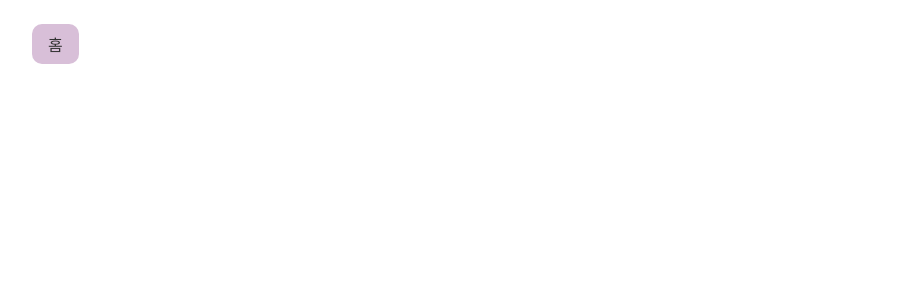
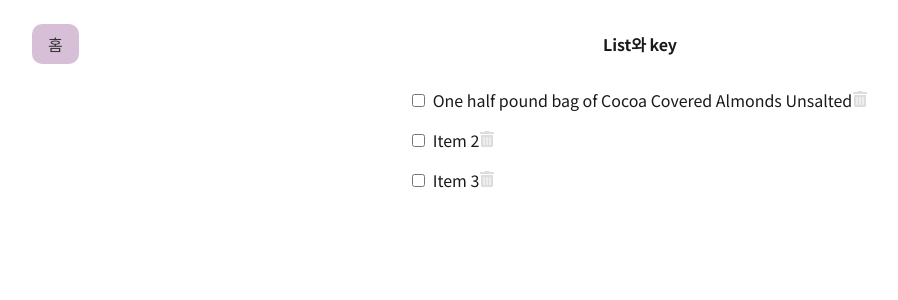
Before and after one commit to lilly0305/icn-project, a React (Create React App) app: page /list-key in a window 1280 px wide. Before the commit this address had no page. Shown: the top 300 px of the page, without its empty margins (0-898 px from the left). Built offline with nearby package versions, Linux system fonts and the light colour scheme.

Commit message:
random done, list ing

```diff
--- a/package.json
+++ b/package.json
@@ -37,6 +37,7 @@
     ]
   },
   "devDependencies": {
-    "cross-env": "^7.0.3"
+    "cross-env": "^7.0.3",
+    "react-icons": "^4.3.1"
   }
 }
--- a/src/App.js
+++ b/src/App.js
@@ -7,6 +7,8 @@ import { LoadMore } from "components/load-more/LoadMore";
 import { Like } from "components/like/Like";
 import { DynamicRouting } from "components/dynamic-routing/DynamicRouting";
 import RoutingDetail from "components/dynamic-routing/RoutingDetail";
+import Random from "components/random/Random";
+import { ListKey } from "components/list-key/ListKey";
 
 function App() {
   return (
@@ -21,6 +23,9 @@ function App() {
 
         <Route path="/dynamic-routing" element={<DynamicRouting />} />
         <Route path="/dynamic-routing/:itemId" element={<RoutingDetail />} />
+
+        <Route path="/random" element={<Random />} />
+        <Route path="/list-key" element={<ListKey />} />
       </Routes>
 
     </div>
--- a/src/components/Main.js
+++ b/src/components/Main.js
@@ -9,6 +9,8 @@ export const Main = () => {
         <Link to="/load-more">더보기</Link>
         <Link to="/like">찜하기</Link>
         <Link to="/dynamic-routing">다이나믹 라우팅</Link>
+        <Link to="/random">랜덤</Link>
+        <Link to="/list-key">리스트와 키</Link>
       </div>
     </div>
   )
--- /dev/null
+++ b/src/components/list-key/ListKey.js
@@ -0,0 +1,73 @@
+import React, { useState } from 'react'
+import { FaTrashAlt } from 'react-icons/fa';
+import 'components/scss/list-key.scss';
+
+export const ListKey = () => {
+  const [items, setItems] = useState(
+    [
+      {
+        id: 1,
+        checked: false,
+        item: "One half pound bag of Cocoa Covered Almonds Unsalted"
+      },
+      {
+        id: 2,
+        checked: false,
+        item: 'Item 2'
+      },
+      {
+        id: 3,
+        checked: false,
+        item: 'Item 3'
+      }
+    ]
+  );
+
+  const handleCheck =(id) => {
+    const listItems = items.map((item) => item.id === id ? {...item, checked: !item.checked} : item)
+    setItems(listItems);
+    localStorage.setItem('shoppinglist', JSON.stringify(listItems));
+  }
+
+  const handleDelete = (id) => {
+    const listItems = items.filter((item) => item.id !== id);
+    setItems(listItems);
+    localStorage.setItem('shoppinglist', JSON.stringify(listItems));
+  }
+
+  return (
+    <div className='listKey'>
+      <h1>List와 key</h1>
+
+      <div className='groceryList'>
+        {items.length ? (
+          <ul>
+          {
+            items.map((item) => (
+              <li className='item' key={item.id}>
+                <input
+                  type="checkbox"
+                  checked={item.checked}
+                  onChange={() => handleCheck(item.id)}
+                />
+                  <label
+                    style={(item.checked) ? {textDecoration : 'line-through'} : null}
+                    onDoubleClick={() => handleCheck(item.id)}
+                  >{item.item}</label>
+                  <FaTrashAlt
+                    role="button"
+                    tabIndex="0"
+                    onClick={() => handleDelete(item.id)}
+                  />
+              </li>
+            ))
+          }
+        </ul>
+        ) : (
+          <p style={{marginTop: '2rem'}}>Your list is empty!</p>
+        )}
+
+      </div>
+    </div>
+  )
+}
--- /dev/null
+++ b/src/components/random/Random.js
@@ -0,0 +1,27 @@
+import React, { useState } from 'react'
+
+const Random =() => {
+  const [randomName, setRandomName] = useState('Bob');
+
+  const handleNameChange = () => {
+    const names = ['Bob', 'Dave', 'Kevin'];
+    const int = Math.floor(Math.random() * 3);
+    setRandomName(names[int]);
+  }
+
+  return (
+    <div className='random'>
+      <h1>Groceries List</h1>
+
+      <div className='groceryList'>
+        this is : {randomName}
+
+        <button onClick={handleNameChange}>랜덤 이름 생성</button>
+      </div>
+    </div>
+
+
+  )
+}
+
+export default Random
--- /dev/null
+++ b/src/components/scss/list-key.scss
@@ -0,0 +1,37 @@
+.listKey {
+  .groceryList {
+    display: flex;
+    align-items: center;
+    flex-direction: column;
+    justify-content: center;
+
+    ul {
+      li {
+        margin-bottom: 1rem;
+
+        input[type="checkbox"] {
+          margin-right: 0.5rem;
+
+          &:focus+label {
+            text-decoration: underline;
+          }
+        }
+
+        svg {
+          cursor: pointer;
+
+          path {
+            fill: #ddd;
+
+            &:hover,
+            &:focus {
+              fill: thistle;
+            }
+          }
+
+        }
+      }
+    }
+  }
+
+}
```
Also changed, not shown: src/components/like/Like.js (line endings or trailing spaces), 1 other file (tests, documents, lock files or other folders).
